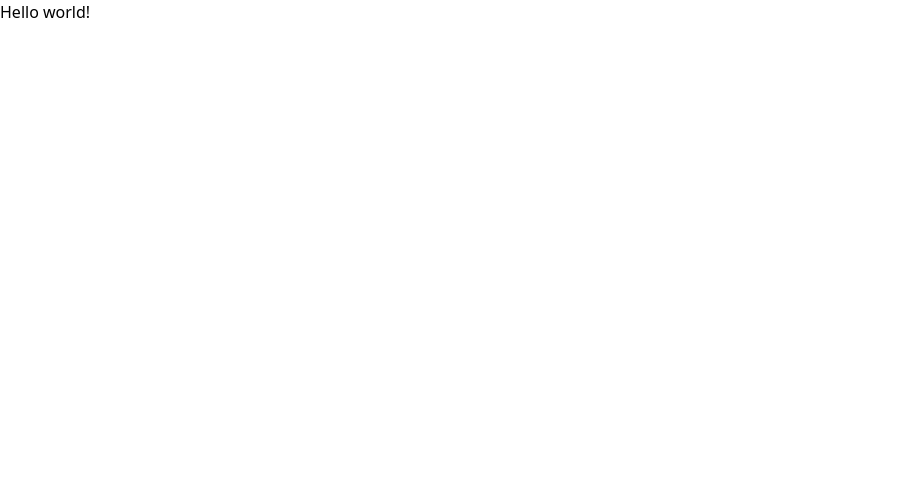
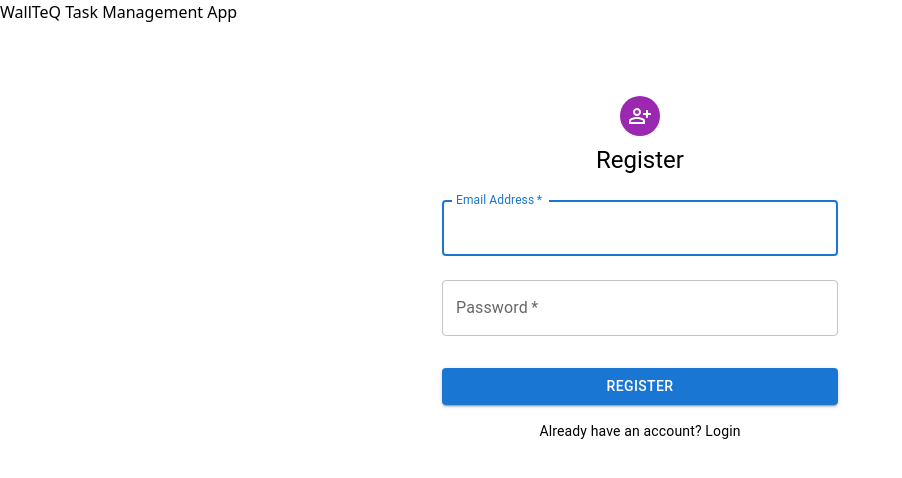
Before and after one commit to Lamber22/Task-management-app, a React (Vite) app in the folder client-task-management/: page / in a window 1280 px wide. Shown: the top 478 px of the page, without its empty margins (0-902 px from the left). Built offline with nearby package versions, Linux system fonts and the light colour scheme.

Commit message:
feat(Sign Up): Sign Up form setup

```diff
--- a/client-task-management/package.json
+++ b/client-task-management/package.json
@@ -10,6 +10,10 @@
     "preview": "vite preview"
   },
   "dependencies": {
+    "@emotion/react": "^11.13.3",
+    "@emotion/styled": "^11.13.0",
+    "@mui/icons-material": "^6.1.1",
+    "@mui/material": "^6.1.1",
     "@reduxjs/toolkit": "^2.2.7",
     "react": "^18.3.1",
     "react-dom": "^18.3.1",
--- a/client-task-management/src/App.jsx
+++ b/client-task-management/src/App.jsx
@@ -1,7 +1,10 @@
+import { SignUpForm } from "./components";
+
 export default function App() {
   return (
-    <h1 className="text-3xl font-bold underline">
-      Hello world!
-    </h1>
+    <>
+      <h1 className="text-center font-bold mt-5">WallTeQ Task Management App</h1>
+      <SignUpForm />
+    </>
   )
 }
--- /dev/null
+++ b/client-task-management/src/components/forms/SignUpForm.jsx
@@ -0,0 +1,92 @@
+// src/components/forms/Register.jsx
+import { useState } from 'react';
+import { useDispatch } from 'react-redux';
+import { login } from '../../store/authSlice';
+import { useNavigate, Link } from 'react-router-dom';
+import {
+    Container,
+    TextField,
+    Button,
+    Typography,
+    Box,
+    Avatar,
+} from '@mui/material';
+import PersonAddAltOutlinedIcon from '@mui/icons-material/PersonAddAltOutlined';
+
+const SignUpForm = () => {
+    const [email, setEmail] = useState('');
+    const [password, setPassword] = useState('');
+    // Add any additional fields like confirm password if necessary
+    const dispatch = useDispatch();
+    const navigate = useNavigate();
+
+    const handleRegister = (e) => {
+        e.preventDefault();
+        // Implement registration logic here
+        dispatch(login({ email }));
+        navigate('/dashboard');
+    };
+
+    return (
+        <Container component="main" maxWidth="xs">
+        <Box
+            sx={{
+            marginTop: 8,
+            display: 'flex',
+            flexDirection: 'column',
+            alignItems: 'center',
+            }}
+        >
+            <Avatar sx={{ m: 1, bgcolor: 'secondary.main' }}>
+            <PersonAddAltOutlinedIcon />
+            </Avatar>
+            <Typography component="h1" variant="h5">
+            Register
+            </Typography>
+            <Box component="form" onSubmit={handleRegister} sx={{ mt: 1 }}>
+            <TextField
+                margin="normal"
+                required
+                fullWidth
+                id="email"
+                label="Email Address"
+                name="email"
+                autoComplete="email"
+                autoFocus
+                value={email}
+                onChange={(e) => setEmail(e.target.value)}
+            />
+            {/* You can add more fields like username, confirm password, etc. */}
+            <TextField
+                margin="normal"
+                required
+                fullWidth
+                name="password"
+                label="Password"
+                type="password"
+                id="password"
+                autoComplete="new-password"
+                value={password}
+                onChange={(e) => setPassword(e.target.value)}
+            />
+            <Button
+                type="submit"
+                fullWidth
+                variant="contained"
+                sx={{ mt: 3, mb: 2 }}
+            >
+                Register
+            </Button>
+            <Typography variant="body2" align="center">
+                Already have an account?{' '}
+                <Link to="/login" style={{ textDecoration: 'none' }}>
+                Login
+                </Link>
+            </Typography>
+            </Box>
+        </Box>
+        </Container>
+    );
+};
+
+export default SignUpForm;
--- /dev/null
+++ b/client-task-management/src/components/index.js
@@ -0,0 +1,3 @@
+import SignUpForm from "./forms/SignUpForm";
+
+export { SignUpForm };
```
Also changed, not shown: 1 other file (tests, documents, lock files or other folders).
